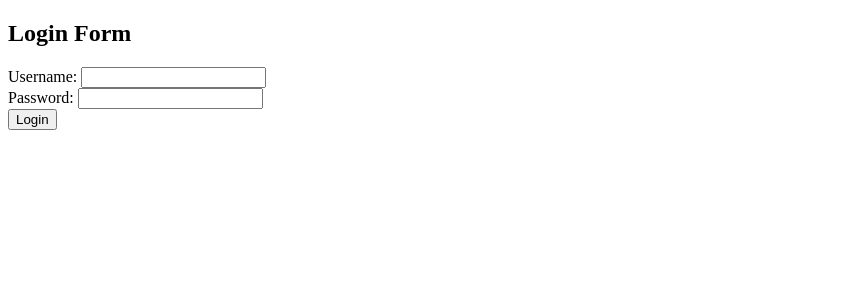
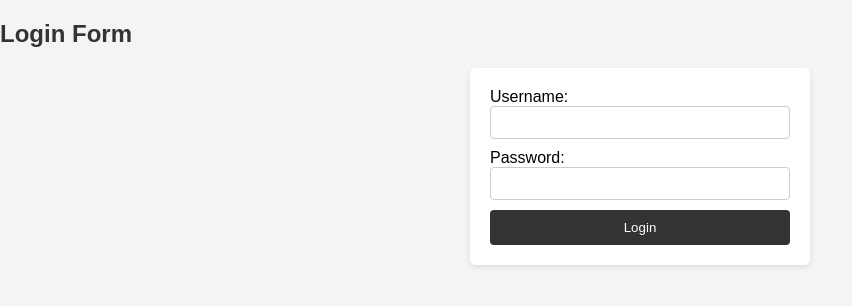
Before and after one commit to rugemana/Exam_WT_Rugemana_christian-222004192, a PHP site: page /login.php in a window 1280 px wide. Shown: the top 306 px of the page, without its empty margins (0-852 px from the left). Run offline with PHP 8.4, Linux system fonts and the light colour scheme.

Commit message:
Update login.php

```diff
--- a/login.php
+++ b/login.php
@@ -2,6 +2,45 @@
 <html>
 <head>
     <title>Login</title>
+    <style>
+        body {
+            font-family: Arial, sans-serif;
+            background-color: #f4f4f4;
+            margin: 0;
+            padding: 0;
+        }
+        h2 {
+            color: #333;
+        }
+        form {
+            max-width: 300px;
+            margin: 20px auto;
+            padding: 20px;
+            background-color: #fff;
+            border-radius: 5px;
+            box-shadow: 0 2px 5px rgba(0,0,0,0.1);
+        }
+        input[type="text"], input[type="password"] {
+            width: 100%;
+            padding: 8px;
+            margin-bottom: 10px;
+            box-sizing: border-box;
+            border: 1px solid #ccc;
+            border-radius: 4px;
+        }
+        input[type="submit"] {
+            width: 100%;
+            padding: 10px;
+            background-color: #333;
+            color: #fff;
+            border: none;
+            border-radius: 4px;
+            cursor: pointer;
+        }
+        input[type="submit"]:hover {
+            background-color: #555;
+        }
+    </style>
 </head>
 <body>
     <h2>Login Form</h2>
```
